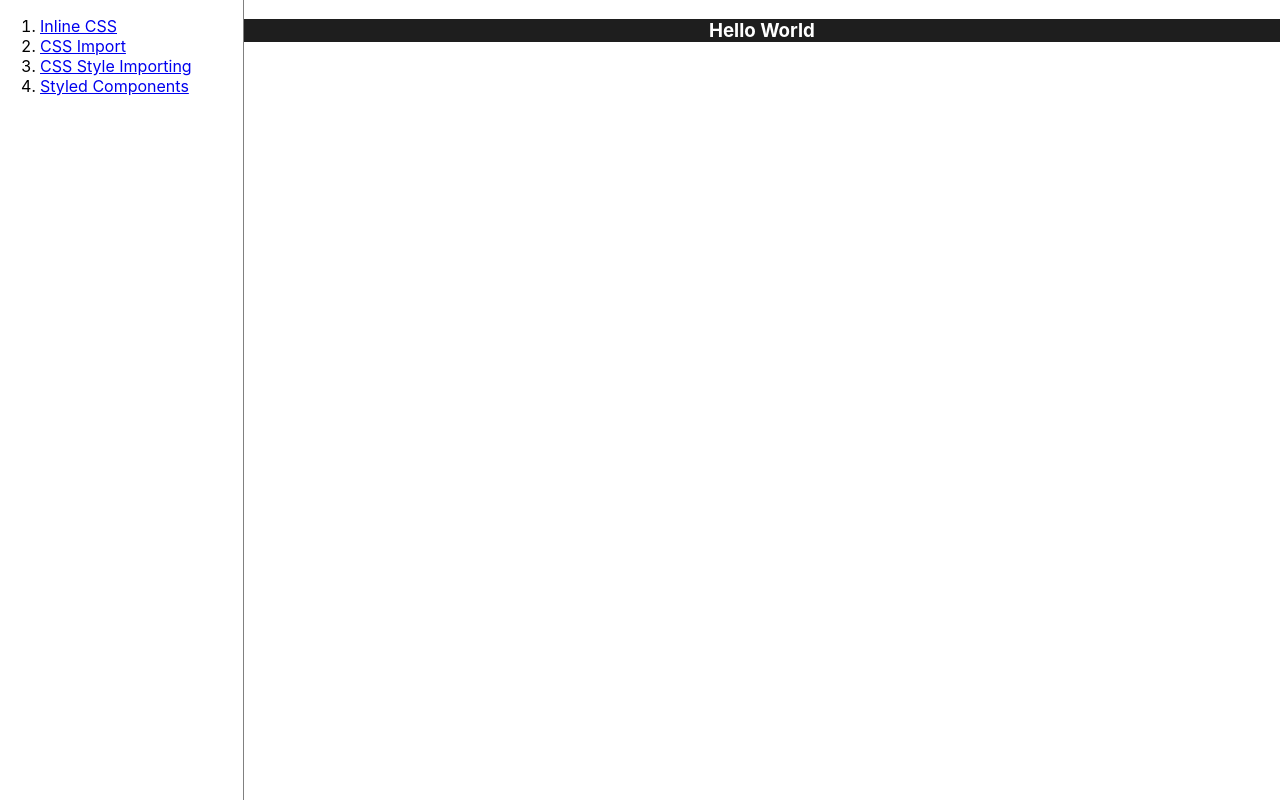
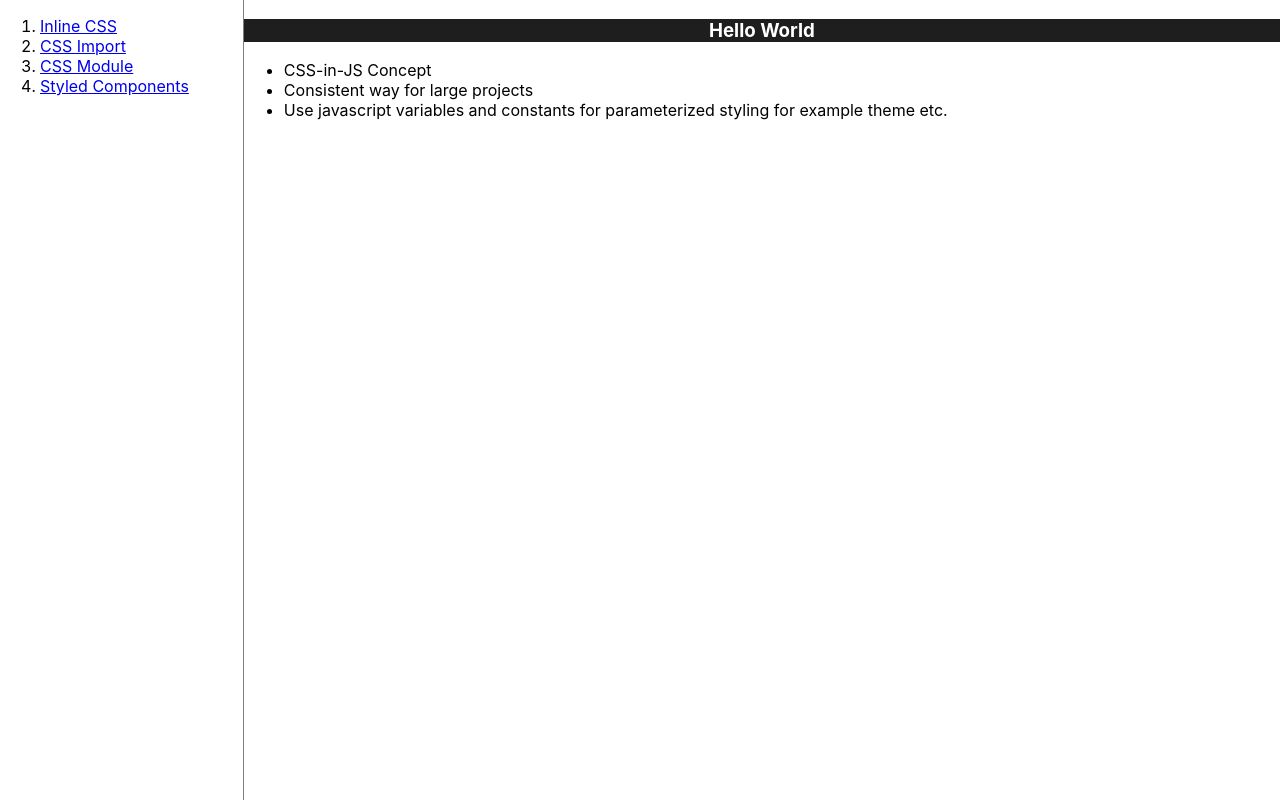
Before and after one commit to crosstech-sharecuss/react-styling-ways, a React (Create React App) app: page /styled-components in a window 1280 px wide. Built offline with nearby package versions, Linux system fonts and the light colour scheme.

Commit message:
Added Explanation to Each Component

```diff
--- a/src/App.tsx
+++ b/src/App.tsx
@@ -2,10 +2,22 @@ import React from "react";
 import { BrowserRouter as Router, Link, Route, Switch } from "react-router-dom";
 import "./App.css";
 import { Summary } from "./components/Summary";
-import { InlineCssStyling } from "./ways/1-inline-css/InlineCssStyling";
-import { CssImportStyling } from "./ways/2-css-import/CssImportStyling";
-import { CssStyleImporting } from "./ways/3-css-style-importing/CssStyleImporting";
-import { StyledComponents } from "./ways/4-styled-components/StyledComponents";
+import {
+  InlineCssStyling,
+  InlineCssStylingReadme,
+} from "./ways/1-inline-css/InlineCssStyling";
+import {
+  CssImportStyling,
+  CssImportStylingReadme,
+} from "./ways/2-css-import/CssImportStyling";
+import {
+  CssModuleStyling,
+  CssModuleStylingReadme,
+} from "./ways/3-css-module/CssModule";
+import {
+  StyledComponents,
+  StyledComponentsReadme,
+} from "./ways/4-styled-components/StyledComponents";
 
 function App() {
   return (
@@ -21,7 +33,7 @@ function App() {
                 <Link to="/css-import">CSS Import</Link>
               </li>
               <li>
-                <Link to="/css-style-importing">CSS Style Importing</Link>
+                <Link to="/css-module">CSS Module</Link>
               </li>
               <li>
                 <Link to="/styled-components">Styled Components</Link>
@@ -36,16 +48,29 @@ function App() {
               <Summary />
             </Route>
             <Route path="/inline-css">
-              <InlineCssStyling />
+              <React.Fragment>
+                <InlineCssStyling />
+                <InlineCssStylingReadme />
+              </React.Fragment>
             </Route>
             <Route path="/css-import">
-              <CssImportStyling />
+              <React.Fragment>
+                <CssImportStyling />
+                <CssImportStylingReadme />
+              </React.Fragment>
             </Route>
-            <Route path="/css-style-importing">
-              <CssStyleImporting />
+            <Route path="/css-module">
+              <React.Fragment>
+                <CssModuleStyling />
+                <CssModuleStylingReadme />
+              </React.Fragment>
             </Route>
             <Route path="/styled-components">
-              <StyledComponents />
+              <React.Fragment>
+                {" "}
+                <StyledComponents />
+                <StyledComponentsReadme />
+              </React.Fragment>
             </Route>
           </Switch>
         </div>
--- a/src/ways/1-inline-css/InlineCssStyling.tsx
+++ b/src/ways/1-inline-css/InlineCssStyling.tsx
@@ -1,4 +1,5 @@
 import React from "react";
+import { CSSProperties } from "styled-components";
 
 // Use inline CSS in Html attribute
 export const InlineCssStyling: React.FC<any> = () => {
@@ -10,3 +11,28 @@ export const InlineCssStyling: React.FC<any> = () => {
     </div>
   );
 };
+
+// Use inline CSS in Html attribute
+export const InlineCssStyling2: React.FC<any> = () => {
+  const styles: CSSProperties = {
+    textAlign: "center",
+    color: "yellow",
+    backgroundColor: "black",
+  };
+
+  return (
+    <div style={styles}>
+      <h3>Hello World</h3>
+    </div>
+  );
+};
+
+export const InlineCssStylingReadme = () => {
+  return (
+    <div>
+      <ul>
+        <li>Use CSS rules in Html Attribute</li>
+      </ul>
+    </div>
+  );
+};
--- a/src/ways/2-css-import/CssImportStyling.tsx
+++ b/src/ways/2-css-import/CssImportStyling.tsx
@@ -11,3 +11,15 @@ export const CssImportStyling: React.FC<any> = () => {
     </div>
   );
 };
+
+export const CssImportStylingReadme = () => {
+  return (
+    <div>
+      <ul>
+        <li>
+          Import a css file and use CSS Classes as React className attribute
+        </li>
+      </ul>
+    </div>
+  );
+};
--- /dev/null
+++ b/src/ways/3-css-module/CssModule.tsx
@@ -0,0 +1,28 @@
+import React from "react";
+
+// Import CSS file as styles object
+import styles from "./CssModule.module.css";
+
+// Use CSS as styles object
+export const CssModuleStyling: React.FC<any> = () => {
+  return (
+    <div className={styles.example}>
+      <h3>Hello World</h3>
+    </div>
+  );
+};
+
+export const CssModuleStylingReadme = () => {
+  return (
+    <div>
+      <ul>
+        <li>
+          Import CSS file and use as javascript object in React className
+          attribute
+        </li>
+        <li>Filename must use '*.module.css' pattern</li>
+        <li>This CSS Classes will scoped only for this component</li>
+      </ul>
+    </div>
+  );
+};
--- a/src/ways/3-css-style-importing/CssStyleImporting.tsx
+++ /dev/null
@@ -1,13 +0,0 @@
-import React from "react";
-
-// Import CSS file as styles object
-import styles from "./CssStyleImporting.module.css";
-
-// Use CSS as styles object
-export const CssStyleImporting: React.FC<any> = () => {
-  return (
-    <div className={styles.example}>
-      <h3>Hello World</h3>
-    </div>
-  );
-};
--- a/src/ways/4-styled-components/StyledComponents.tsx
+++ b/src/ways/4-styled-components/StyledComponents.tsx
@@ -11,3 +11,18 @@ export const StyledComponents: React.FC<any> = () => {
     </StyledComponentsStyle>
   );
 };
+
+export const StyledComponentsReadme = () => {
+  return (
+    <div>
+      <ul>
+        <li>CSS-in-JS Concept</li>
+        <li>Consistent way for large projects</li>
+        <li>
+          Use javascript variables and constants for parameterized styling for
+          example theme etc.
+        </li>
+      </ul>
+    </div>
+  );
+};
```
Also changed, not shown: src/ways/3-css-module/CssModule.module.css (renamed from src/ways/3-css-style-importing/CssStyleImporting.module.css).
